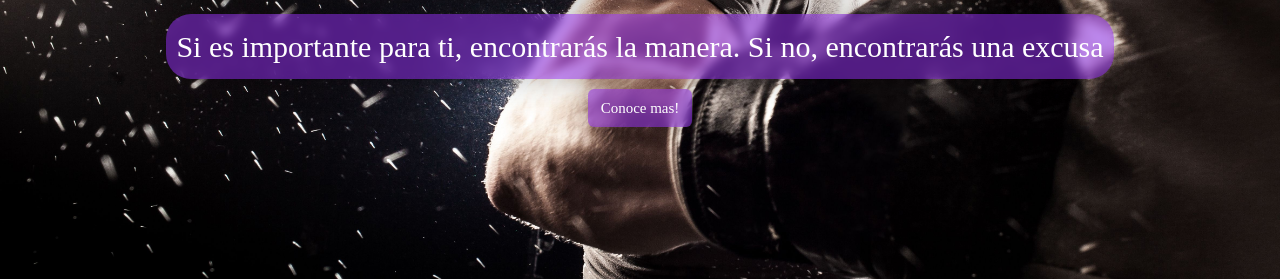
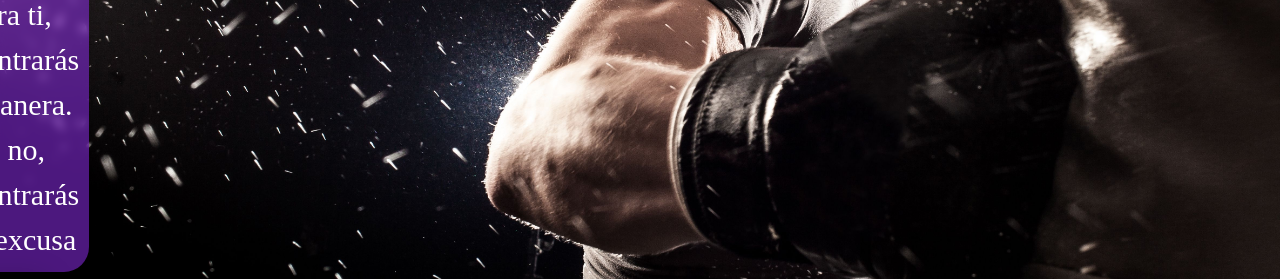
Before and after one commit to benja-mengarelli/proyecto-coder, a website: page index.html in a window 1280 px wide. Shown: the part 377-656 px from the top of the page. Drawn offline with nearby package versions, Linux system fonts and the light colour scheme; files that its build step writes are made by us from their sources.

Commit message:
Prueba celular

```diff
--- a/scss/styles.scss
+++ b/scss/styles.scss
@@ -9,6 +9,7 @@
 }
 
 body {
+    width: 1vw;
     background-image: url(../imagenes/boxeo.jpg);
     background-position: center;
     background-repeat: no-repeat;
```
